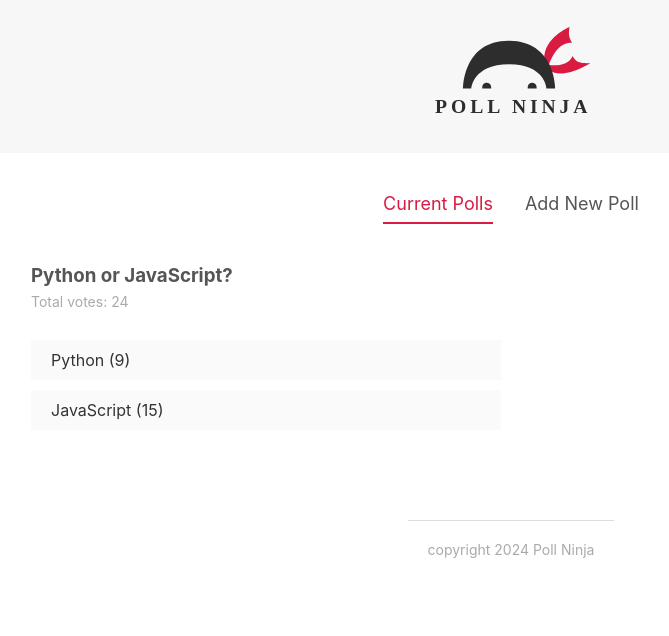
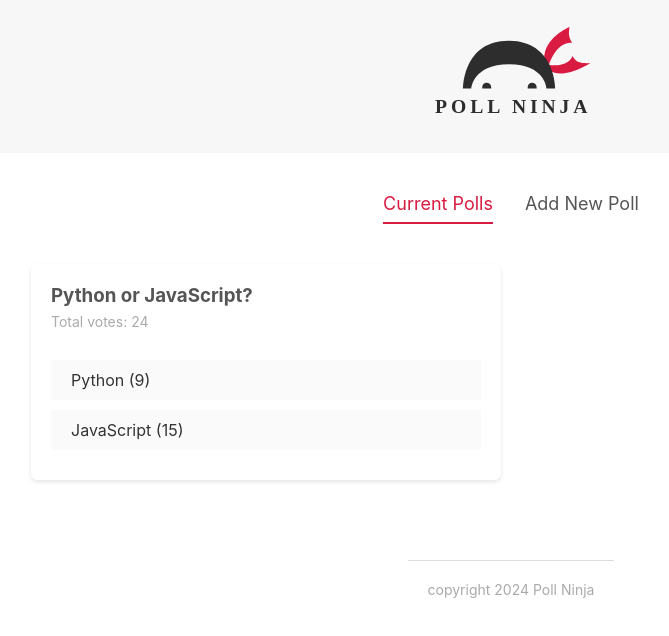
Before and after one commit to Mwungere/polls-project, a Svelte app: page / in a window 1280 px wide. Shown: the top 636 px of the page, without its empty margins (129-798 px from the left). Built offline with nearby package versions, Linux system fonts and the light colour scheme.

Commit message:
poll card

```diff
--- a/src/components/PollDetails.svelte
+++ b/src/components/PollDetails.svelte
@@ -1,10 +1,13 @@
 <script>
+  import Card from "../shared/Card.svelte";
+
   export let poll;
 
   //reactive value
   $: totalVotes = poll.votesA + poll.votesB;
 </script>
 
+<Card>
   <div class="poll">
     <h3>{poll.question}</h3>
     <p>Total votes: {totalVotes}</p>
@@ -17,6 +20,7 @@
       <span>{poll.answerB} ({poll.votesB})</span>
     </div>
   </div>
+</Card>
 
 <style>
   h3 {
--- /dev/null
+++ b/src/shared/Card.svelte
@@ -0,0 +1,14 @@
+<div class="card">
+    <slot></slot>
+</div>
+
+<style>
+
+    .card{
+        background: #fff;
+        padding: 20px;
+        border-radius: 6px;
+        box-shadow: 0px 2px 4px rgba(0, 0, 0, 0.1);
+    }
+
+</style>
```
Lines whose indentation alone changed are shown as unchanged.
